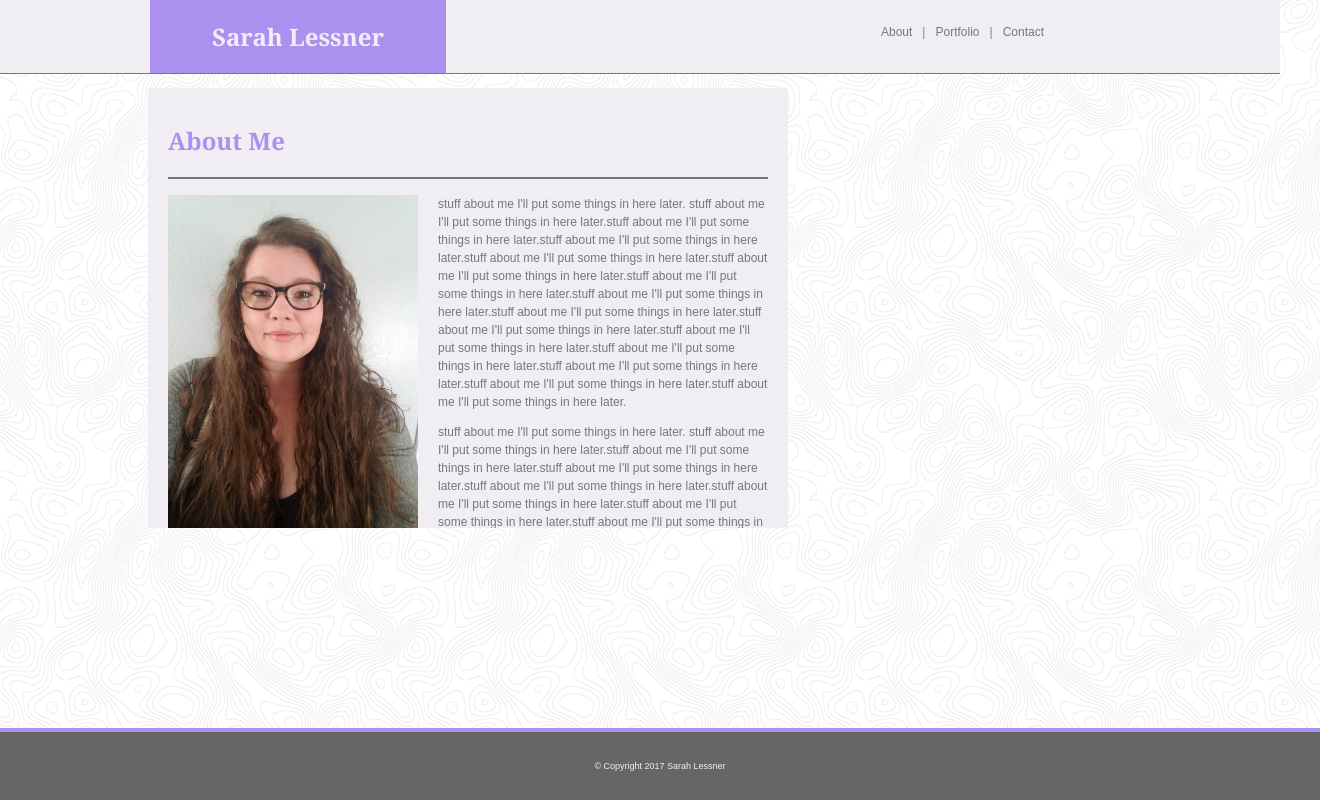
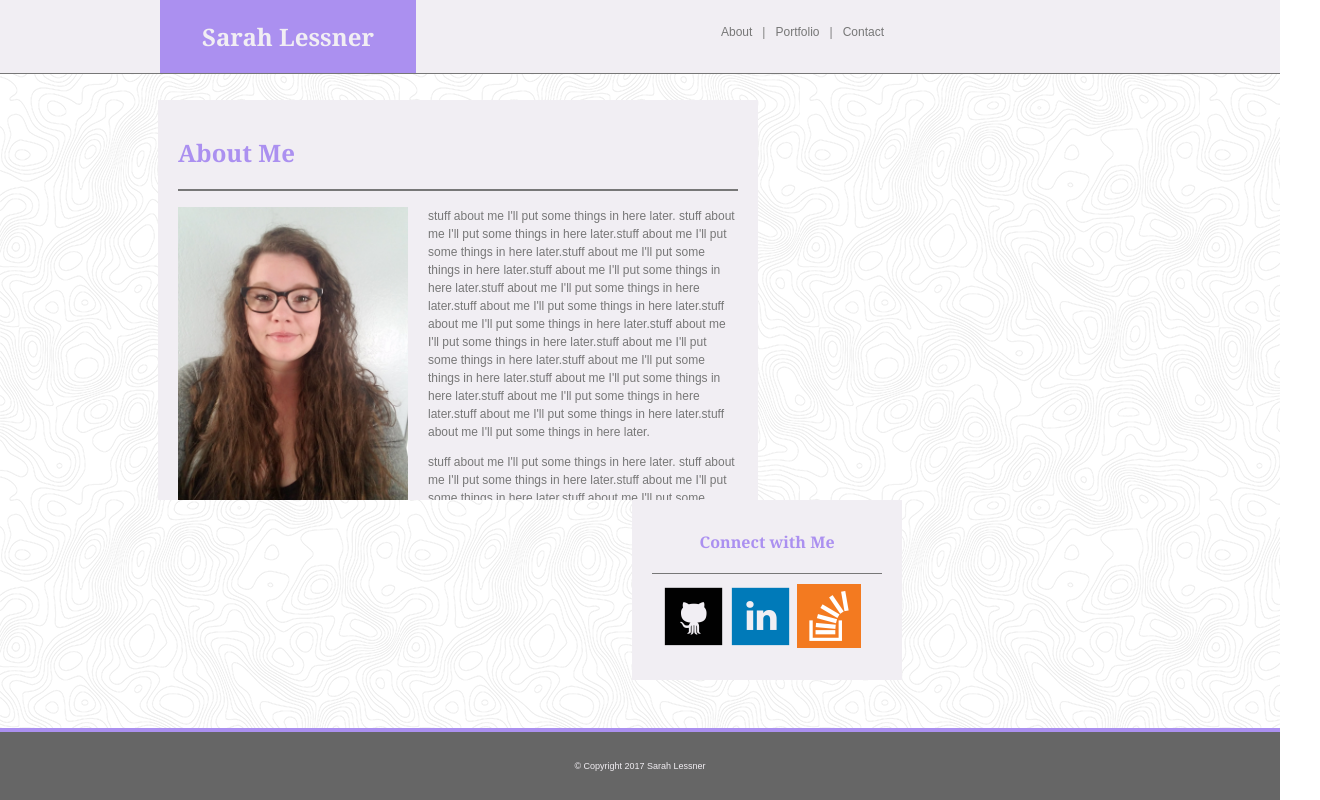
Before and after one commit to sarahlessner/basic-portfolio, a plain HTML site: page index.html in a window 1280 px wide. Shown: the whole page, 1320 px wide, since content can reach past the window. Drawn offline with Linux system fonts and the light colour scheme.

Commit message:
index page done

```diff
--- a/assets/css/style.css
+++ b/assets/css/style.css
@@ -1,5 +1,7 @@
 
-
+* {
+	box-sizing: border-box;
+}
 
 body {
 	background-image: url("../images/topography.png");
@@ -18,17 +20,14 @@ a {
 	text-decoration: none;
 }
 
-
-
 #container {
 	background: #f1eef3;
 	width: 100%;
-	position: absolute;
 	top: 0;
 	left: 0;
 	right: 0;
 	border-bottom: 1px solid #777777;
-
+	position: absolute;
 }
 
 #myname {
@@ -36,7 +35,7 @@ a {
 	background: #ab90f0;
 	padding: 20px;
 	width: 20%;
-	margin: 0 auto 0 150px;
+	margin: 0 auto 0 160px;
 	float: left;
 	text-align: center;
 	position: relative;
@@ -45,9 +44,10 @@ a {
 #navigation {
 	float: right;
 	width: 30%;
-	text-align: right;
+	text-align: left;
 	padding: 20px;
 	position: relative;
+	margin-right: 200px;
 }
 
 .navitem {
@@ -60,6 +60,8 @@ a {
 #content {
 	clear: both;
 	width: 100%;
+	margin-top: 100px;
+	overflow: auto;
 }
 
 #aboutmebox {
@@ -69,8 +71,8 @@ a {
 	width: 600px;
 	padding: 20px;
 	overflow: scroll;
-	margin-top: 80px;
-	margin-left: 140px;
+	margin-left: 150px;
+
 }
 
 #aboutme {
@@ -92,11 +94,33 @@ a {
 }
 
 #connect {
-	float: left;
+	float: right;
+	padding: 20px;
+	background: #f1eef3;
+	height: 180px;
+	width: 270px;
+	margin-right: 370px;
+	overflow: auto;
+
+}
+
+#connectme {
+	color: #ab90f0;
+	padding-bottom: 20px;
+	border-bottom: 1px solid #777777;
+	font-size: 16px;
+	text-align: center;
+}
+
+#icons {
+	position: relative;
+	padding-bottom: 20px;
+	padding-left: 10px;
 }
 
 
 footer {
+	clear: both;
 	position: absolute;
 	bottom: 0;
 	left: 0;
--- a/index.html
+++ b/index.html
@@ -40,8 +40,17 @@
 
 		</div>
 		<div id="connect">
-			<h3> Connect with Me </h3>
-			</div>
+			<h1 id=connectme> Connect with Me </h1>
+
+				<div id="icons">
+					<a href="https://www.github.com/sarahlessner"><img width="64" height="64" src="assets/images/github-icon.png" alt="Github"></a>
+
+					<a href="https://www.linkedin.com/in/sarah-lessner-713ab932"><img width="64" height="64" src="assets/images/linkedin-icon.png" alt="Linkedin"></a>
+
+					<a href="http://stackoverflow.com/users/7697729/sarah-lessner"><img width="64" height="64" src="assets/images/stackoverflow-icon.png" alt="Stackoverflow"></a>
+				</div>
+		</div>
+		</div>
 	</div>
 </div>
 <footer>
```
Also changed, not shown: contact.html (+11 -5 lines), portfolio.html (+5 -5 lines).
